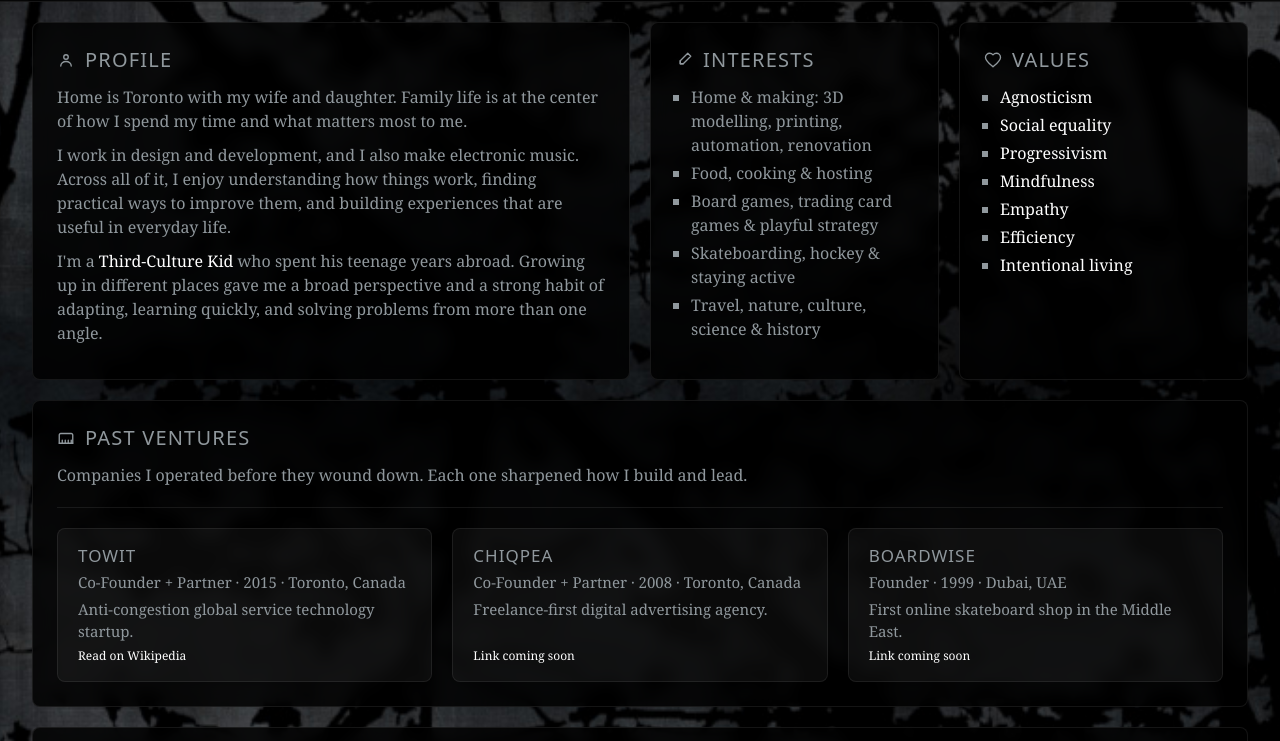
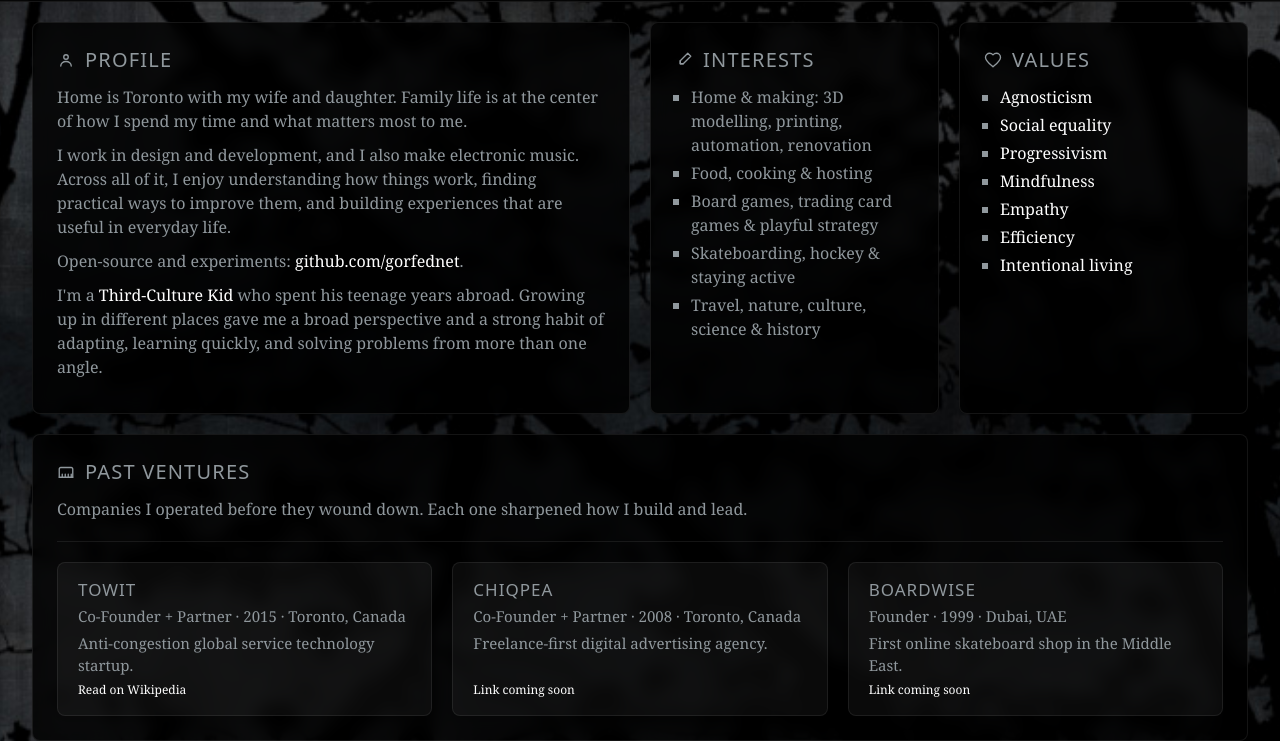
Before and after one commit to gorfednet/gorfed.net, a website: page about.html in a window 1280 px wide. Shown: the part 59-800 px from the top of the page. Drawn offline with Linux system fonts and the light colour scheme.

Commit message:
Link GitHub profile on Apps and About pages.
Co-authored-by: Cursor <cursoragent@cursor.com>

```diff
--- a/about.html
+++ b/about.html
@@ -66,6 +66,7 @@
             <h2 id="profile-heading" class="h2-icon"><svg class="h2-icon-svg" width="16" height="16" aria-hidden="true" focusable="false"><use href="/img/icons.svg#icon-about" xlink:href="/img/icons.svg#icon-about"/></svg>Profile</h2>
             <p>Home is Toronto with my wife and daughter. Family life is at the center of how I spend my time and what matters most to me.</p>
             <p>I work in design and development, and I also make electronic music. Across all of it, I enjoy understanding how things work, finding practical ways to improve them, and building experiences that are useful in everyday life.</p>
+            <p>Open-source and experiments: <a href="https://github.com/gorfednet" target="_blank" rel="noopener noreferrer">github.com/gorfednet</a>.</p>
             <p>I'm a <a href="https://en.wikipedia.org/wiki/Third_culture_kid" target="_blank" rel="noopener noreferrer">Third-Culture Kid</a> who spent his teenage years abroad. Growing up in different places gave me a broad perspective and a strong habit of adapting, learning quickly, and solving problems from more than one angle.</p>
           </section>
           <section class="panel">
```
Also changed, not shown: apps.html (+1 -0 lines).
